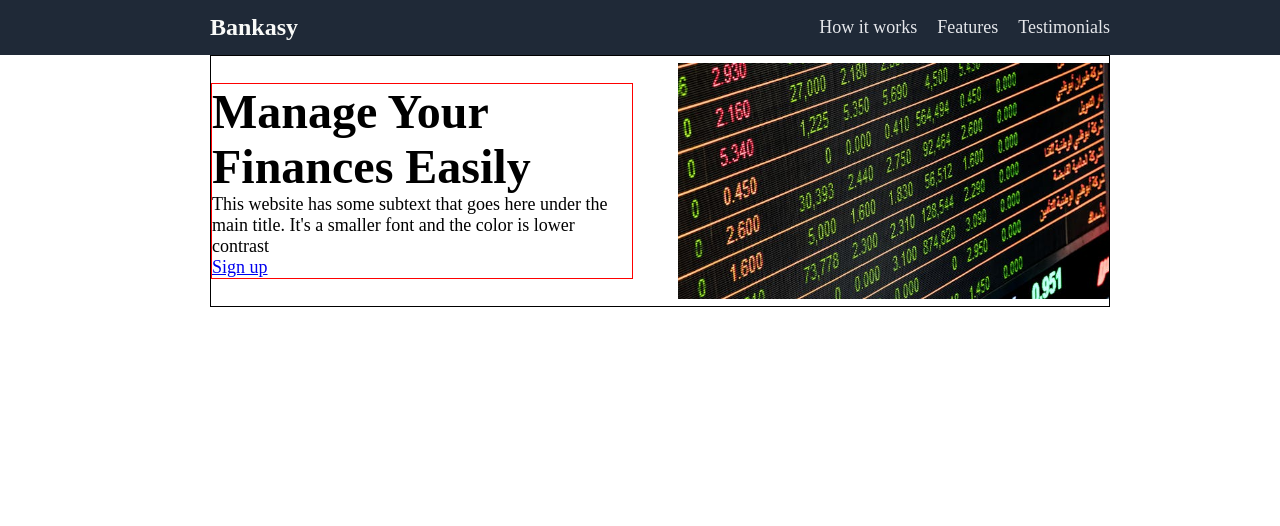
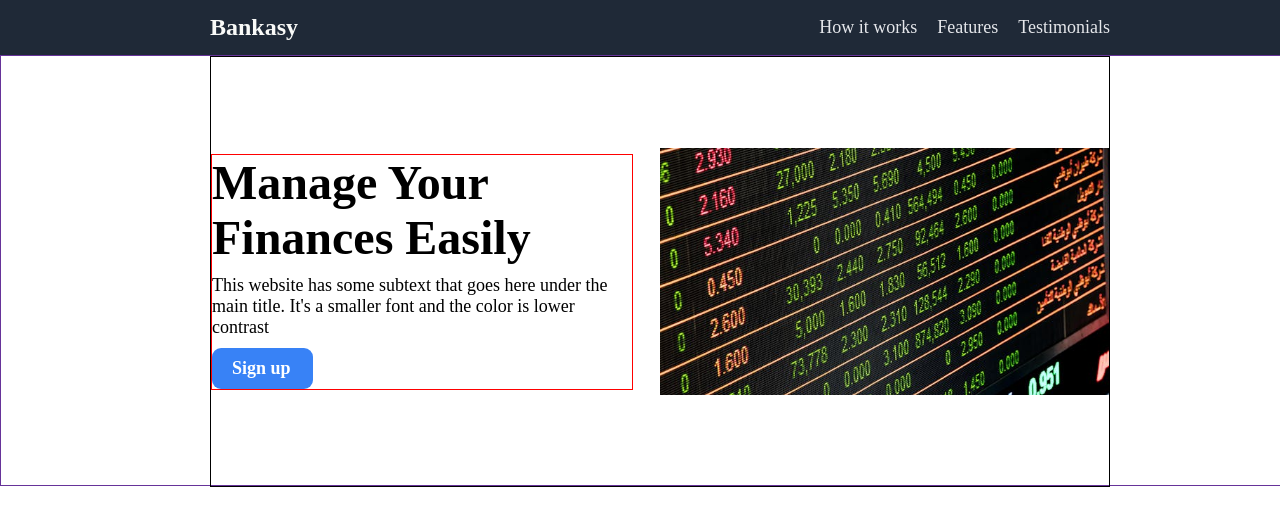
Before and after one commit to syarshadali/landing-page, a plain HTML site: page index.html in a window 1280 px wide. Shown: the top 526 px of the page. Drawn offline with Linux system fonts and the light colour scheme.

Commit message:
Edit styles of hero-container

```diff
--- a/styles/style.css
+++ b/styles/style.css
@@ -48,11 +48,15 @@ ul a {
 
 #main {
     width: 1320px;
+    height: 431px;
+    border: 1px solid rebeccapurple;
 }
 
 .hero-container {
     width: 900px;
     margin: 0 auto;
+    padding-top: 90px;
+    padding-bottom: 90px;
     display: flex;
     justify-content: space-between;
     align-items: center;
@@ -71,15 +75,27 @@ ul a {
 
 .hero-text {
     font-size: 1.8rem;
+    margin-top: 1rem;
 }
 
 .hero-button {
     font-size: 1.8rem;
+    padding: 10px 20px;
+    background-color: #3882F6;
+    border-radius: 9px;
+    margin-top: 10px;
+    width: 24%;
+}
+
+.hero-button a {
+    text-decoration: none;
+    color: #fff;
+    font-weight: bold;
 }
 
 .hero-image {
-    height: 250px;
-    width: 48%;
+    height: 249px;
+    width: 50%;
 }
 
 .hero-image img {
```
